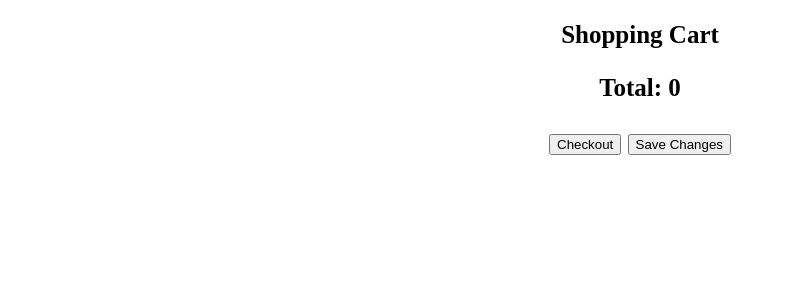
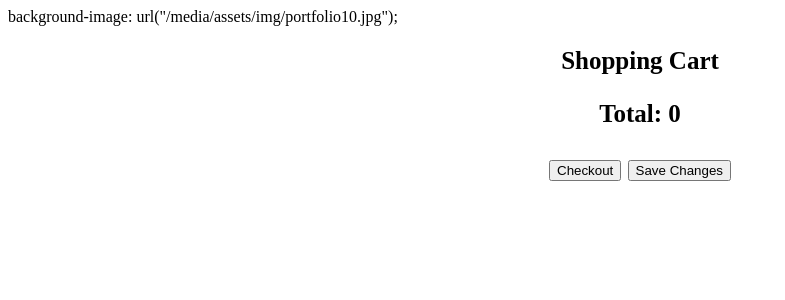
Before and after one commit to PavanNagesh/Vamuze, a Django app: page /cart in a window 1280 px wide. Shown: the top 300 px of the page, without its empty margins (0-785 px from the left). Run offline with Django 5.2, Linux system fonts and the light colour scheme; a user stored in the database is signed in; data that the repository does not hold is empty.

Commit message:
Update cart.html

```diff
--- a/amuse/templates/cart.html
+++ b/amuse/templates/cart.html
@@ -37,6 +37,7 @@
   </style>
 </head>
 <body>
+  background-image: url("/media/assets/img/portfolio10.jpg");
   <div class="cart-container">
     <h2>Shopping Cart</h2>
     <div class="cart-items">
```
